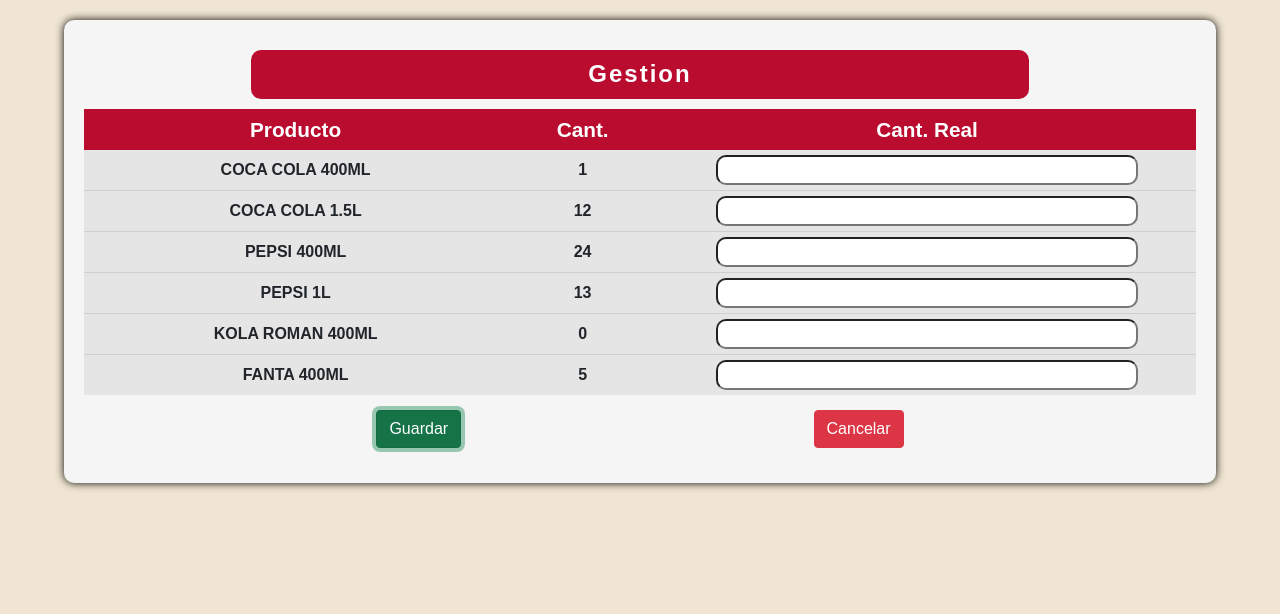
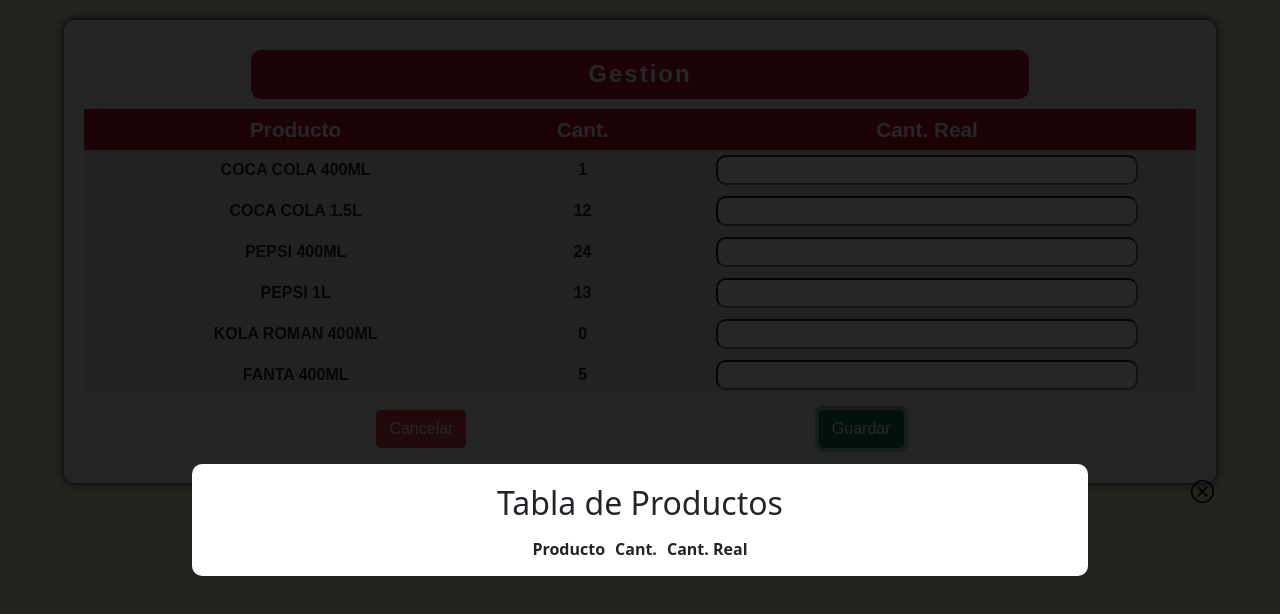
Before and after one commit to Mause24/Tarea, a React (Create React App) app: page /gestion/1 in a window 1280 px wide. Both pictures are taken after a click on the button "Guardar". Shown: the top 614 px of the page. Built offline with nearby package versions, Linux system fonts and the light colour scheme.

Commit message:
Modal completo y empezando pruebas con el jwt

```diff
--- a/src/components/Ajustes/index.tsx
+++ b/src/components/Ajustes/index.tsx
@@ -1,12 +1,10 @@
-import React, { useContext} from 'react';
+import React from 'react';
 import { useHistory } from 'react-router';
-import { ProductosContext } from '../../context/productosContext';
 import AJUSTES from '../../JSON/json';
 import dayjs from 'dayjs'
 
 const Ajustes = () => {
     const history=useHistory()
-    const { getArrayProductos}=useContext(ProductosContext);
     return (
         <>
             <div id='contenedor-ajustes'>
--- a/src/components/Gestion/index.tsx
+++ b/src/components/Gestion/index.tsx
@@ -1,9 +1,9 @@
 import React, { useContext, useEffect, useState } from 'react';
 import { useHistory, useParams } from 'react-router';
 import { ProductosContext } from '../../context/productosContext';
-import useModal from '../../hooks/useModal';
+import { useModal } from '../../hooks/useModal';
 import AJUSTES from '../../JSON/json';
-import InformacionProducto from '../../modals/informacionProducto';
+import ModalProductos from '../../modals/ModalProductos';
 
 interface ARRAYPRODUCTO {
     id: number,
@@ -13,9 +13,10 @@
 }
 const Gestion = () => {
     const { productos, getArrayProductos } = useContext(ProductosContext);
-    const [arrayproductos, setarrayproductos] = useState([] as any[])
+    const [arrayproductos, setarrayproductos] = useState([] as any[]);
     const history = useHistory();
     const { id: idParam } = useParams<{ id: string }>()
+    const [isOpenModalProductos, openProductos, closeProductos]: any = useModal(false);
     const handdleChange = (event: React.ChangeEvent<HTMLInputElement>, productoArray: ARRAYPRODUCTO) => {
         const { id, producto, cantidadBodega } = productoArray
         if (arrayproductos.find(item => item.id === id)) {
@@ -39,7 +40,6 @@
         const ajuste = AJUSTES.find((ajuste) => ajuste.id === +idParam)
         getArrayProductos(ajuste?.productos ?? [])
     }, [])
-    const [isOpenModalProductos, openProductos, closeProductos]= useModal();
 
     return (
         <>
@@ -71,15 +71,34 @@
                         </table>
                     </div>
                     <div id='contenedor-botones'>
-                        <input type="button" value="Guardar" className='btn btn-success' id='btn-guardar' onClick={() => openProductos} />
                         <input type="button" value="Cancelar" className='btn btn-danger' id='btn-cancelar' onClick={() => history.replace('/ajustes')} />
+                        <input type="button" value="Guardar" className='btn btn-success' id='btn-guardar' onClick={openProductos} />
                     </div>
                 </div>
             </div>
-            <InformacionProducto isOpen={isOpenModalProductos} closeModal={closeProductos}>
-                <h2>Texto del modal</h2>
-                <p>Lorem ipsum dolor sit amet, consectetur adipisicing elit. Explicabo maiores officia, est totam distinctio rerum?</p>
-            </InformacionProducto>
+            <ModalProductos isOpen={isOpenModalProductos} closeModal={closeProductos}>
+                <h2>Tabla de Productos</h2>
+                <table>
+                    <thead>
+                        <tr>
+                            <th>Producto</th>
+                            <th>Cant.</th>
+                            <th>Cant. Real</th>
+                        </tr>
+                    </thead>
+                    <tbody>
+                        {
+                            arrayproductos.map((producto: ARRAYPRODUCTO) => (
+                                <tr key={producto.id}>
+                                    <th>{producto.producto}</th>
+                                    <th>{producto.cantidadBodega}</th>
+                                    <th>{producto.cantidadReal}</th>
+                                </tr>
+                            ))
+                        }
+                    </tbody>
+                </table>
+            </ModalProductos>
         </>
     );
 }
--- a/src/components/Login/index.tsx
+++ b/src/components/Login/index.tsx
@@ -30,9 +30,11 @@
             <div id='contenedor-titulo'>
                 <h1>LOGIN</h1>
             </div>
-            <input type="text"  className='txt' placeholder='Usuario' id='user' onChange={handdleInput}/>
-            <input type="password"  className='txt' placeholder='Contraseña' id='password' onChange={handdleInput}/>
-            <button type="submit" className="btn" onClick={validarInputs} id='btn-ingresar'>Ingresar</button>
+            <form action="">
+                <input type="text" className='txt' placeholder='Usuario' id='user' onChange={handdleInput} required/>
+                <input type="password" className='txt' placeholder='Contraseña' id='password' onChange={handdleInput} required/>
+                <button type="submit" className="btn" onClick={validarInputs} id='btn-ingresar'>Ingresar</button>
+            </form>
         </div>
     );
 }
--- a/src/hooks/useModal.ts
+++ b/src/hooks/useModal.ts
@@ -1,12 +1,10 @@
 import { useState } from 'react';
 
 
-export const useModal = () => {
-    const [isopen, setisopen] = useState(false);
-    const openModal=()=>setisopen(true);
-    const closeModal=()=>setisopen(false);
-    return [isopen, openModal, closeModal];
 
+export const useModal = (initialValue=false) => {
+    const [isOpen, setisOpen] = useState(initialValue);
+    const openModal:boolean | (() => void)=()=>{setisOpen(true)};
+    const closeModal=()=>setisOpen(false);
+    return [isOpen, openModal, closeModal];
 }
-
-export default useModal;
--- a/src/modals/Modal.css
+++ b/src/modals/Modal.css
@@ -1,10 +1,10 @@
 .productos{
-    position: fixed;
+    position: absolute;
     z-index: 1000;
     top: 0;
     left: 0;
     width: 100%;
-    min-height: 100vh;
+    min-height: 130vh;
     background-color: rgba(0, 0, 0,.85);
     display: none;
     justify-content: center;
--- a/src/provider/productosProvider.tsx
+++ b/src/provider/productosProvider.tsx
@@ -1,10 +1,7 @@
 import React, { useState } from 'react';
 import { INITIALSTATE, ProductosContext } from '../context/productosContext';
 
-/* interface PRODUCTOS{
-    id:
-}
- */
+
 export const Provider=({children}:any)=>{
     const [productos, setproductos] = useState(INITIALSTATE)
     const getArrayProductos=(array: any[])=>{
```
Also changed, not shown: src/modals/ModalProductos.tsx (renamed from src/modals/informacionProducto.tsx, +5 -3 lines).
